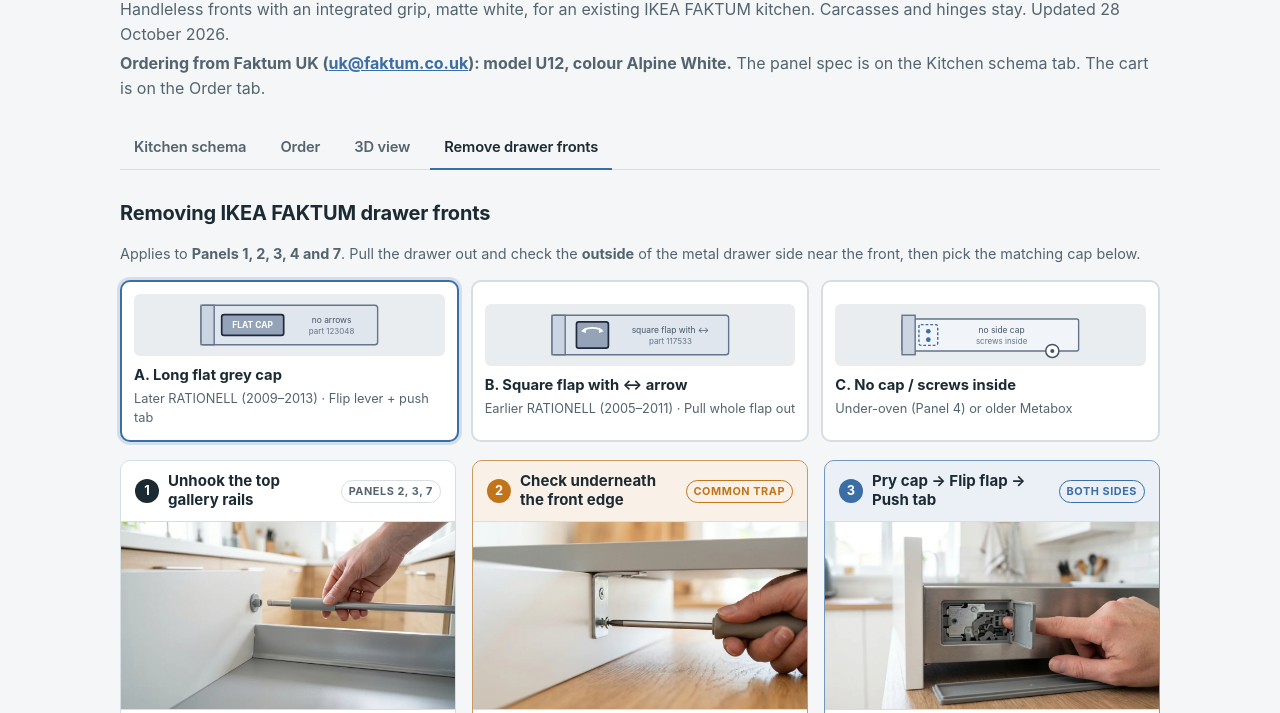
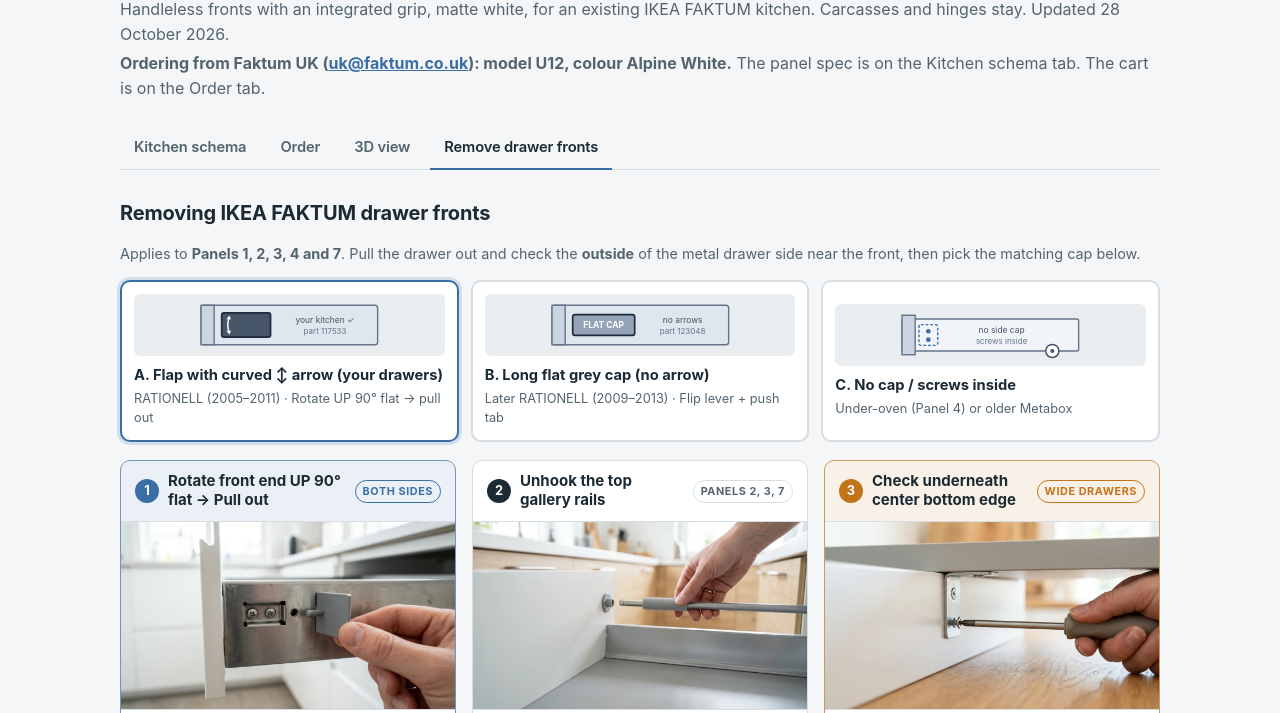
Before and after one commit to smnbss/kitchen-london, a plain HTML site: page index.html in a window 1280 px wide. Both pictures are taken after a click on the tab "Remove drawer fronts". Shown: the part 87-800 px from the top of the page. Drawn offline with nearby package versions, Linux system fonts and the light colour scheme.

Commit message:
Make confirmed RATIONELL 117533 (rotate UP 90° flat -> pull out) default on #drawers

```diff
--- a/index.html
+++ b/index.html
@@ -866,7 +866,22 @@ start();
 <p class="muted">Applies to <strong>Panels 1, 2, 3, 4 and 7</strong>. Pull the drawer out and check the <strong>outside</strong> of the metal drawer side near the front, then pick the matching cap below.</p>
 
 <div class="d-types" role="tablist" aria-label="Drawer hardware type">
-  <button class="d-type is-on" data-dtype="d-gen2" role="tab" aria-selected="true">
+  <button class="d-type is-on" data-dtype="d-gen1" role="tab" aria-selected="true">
+    <svg viewBox="0 0 220 66" xmlns="http://www.w3.org/2000/svg">
+      <rect x="16" y="12" width="188" height="42" rx="3" fill="#dfe6ed" stroke="#64748b" stroke-width="1.5"/>
+      <rect x="16" y="12" width="14" height="42" fill="#cbd5e1" stroke="#64748b" stroke-width="1.5"/>
+      <rect x="38" y="20" width="52" height="26" rx="2.5" fill="#475569" stroke="#1e293b" stroke-width="1.8"/>
+      <path d="M46 25 Q43 33 46 41" fill="none" stroke="#fff" stroke-width="1.6"/>
+      <polygon points="46,23 43,27 48,27" fill="#fff"/>
+      <polygon points="46,43 43,39 48,39" fill="#fff"/>
+      <text x="148" y="31" text-anchor="middle" font-size="9" fill="#475569">your kitchen ✓</text>
+      <text x="148" y="43" text-anchor="middle" font-size="8.5" fill="#64748b">part 117533</text>
+    </svg>
+    <strong>A. Flap with curved ↕ arrow (your drawers)</strong>
+    <span>RATIONELL (2005–2011) · Rotate UP 90° flat → pull out</span>
+  </button>
+
+  <button class="d-type" data-dtype="d-gen2" role="tab" aria-selected="false">
     <svg viewBox="0 0 220 66" xmlns="http://www.w3.org/2000/svg">
       <rect x="16" y="12" width="188" height="42" rx="3" fill="#dfe6ed" stroke="#64748b" stroke-width="1.5"/>
       <rect x="16" y="12" width="14" height="42" fill="#cbd5e1" stroke="#64748b" stroke-width="1.5"/>
@@ -875,23 +890,8 @@ start();
       <text x="155" y="31" text-anchor="middle" font-size="9" fill="#475569">no arrows</text>
       <text x="155" y="43" text-anchor="middle" font-size="8.5" fill="#64748b">part 123048</text>
     </svg>
-    <strong>A. Long flat grey cap</strong>
+    <strong>B. Long flat grey cap (no arrow)</strong>
     <span>Later RATIONELL (2009–2013) · Flip lever + push tab</span>
-  </button>
-
-  <button class="d-type" data-dtype="d-gen1" role="tab" aria-selected="false">
-    <svg viewBox="0 0 220 66" xmlns="http://www.w3.org/2000/svg">
-      <rect x="16" y="12" width="188" height="42" rx="3" fill="#dfe6ed" stroke="#64748b" stroke-width="1.5"/>
-      <rect x="16" y="12" width="14" height="42" fill="#cbd5e1" stroke="#64748b" stroke-width="1.5"/>
-      <rect x="42" y="19" width="34" height="28" rx="2.5" fill="#94a3b8" stroke="#1e293b" stroke-width="1.8"/>
-      <path d="M49 28 Q59 23 69 28" fill="none" stroke="#fff" stroke-width="1.8"/>
-      <polygon points="47,29 52,25 52,31" fill="#fff"/>
-      <polygon points="71,29 66,25 66,31" fill="#fff"/>
-      <text x="142" y="31" text-anchor="middle" font-size="9" fill="#475569">square flap with ↔</text>
-      <text x="142" y="43" text-anchor="middle" font-size="8.5" fill="#64748b">part 117533</text>
-    </svg>
-    <strong>B. Square flap with ↔ arrow</strong>
-    <span>Earlier RATIONELL (2005–2011) · Pull whole flap out</span>
   </button>
 
   <button class="d-type" data-dtype="d-meta" role="tab" aria-selected="false">
@@ -911,8 +911,8 @@ start();
   </button>
 </div>
 
-<!-- TYPE A: Later RATIONELL (2009-2013, AA-509249) -->
-<div id="d-gen2" class="d-pane is-on">
+<!-- TYPE B (older default now secondary): Later RATIONELL (2009-2013, AA-509249) -->
+<div id="d-gen2" class="d-pane">
   <div class="d-steps">
     <article class="d-step">
       <div class="d-head"><span class="d-num">1</span><strong>Unhook the top gallery rails</strong><span class="d-tag">Panels 2, 3, 7</span></div>
@@ -951,40 +951,40 @@ start();
   </div>
 </div>
 
-<!-- TYPE B: Earlier RATIONELL (2005-2011, AA-278555) -->
-<div id="d-gen1" class="d-pane">
+<!-- TYPE A (CONFIRMED YOUR KITCHEN): RATIONELL 117533 (2005-2011, AA-278555) -->
+<div id="d-gen1" class="d-pane is-on">
   <div class="d-steps">
+    <article class="d-step is-key">
+      <div class="d-head"><span class="d-num">1</span><strong>Rotate front end UP 90° flat → Pull out</strong><span class="d-tag">Both sides</span></div>
+      <img class="d-photo" src="img/step-type-b-flap.webp" alt="Rotating the grey plastic locking plate 90 degrees upward flat against the drawer side and pulling it straight out sideways" loading="lazy">
+      <div class="d-body">
+        <p>On the <strong>outside</strong> of both metal sides: slide a fingernail under the <strong>front end</strong> of the dark-grey plate (the end with the curved <code>↕</code> arrow) and <strong>rotate it UP 90° flat against the metal side</strong> (like a clock hand) until it stands straight up vertically.</p>
+        <p>Once vertical, <strong>pull the entire plastic plate straight OUT sideways</strong> — its pin only clears the keyhole when pointing straight up. <strong>Don't turn the two silver + / × screws</strong> revealed behind it.</p>
+      </div>
+    </article>
+
     <article class="d-step">
-      <div class="d-head"><span class="d-num">1</span><strong>Unhook the top gallery rails</strong><span class="d-tag">Panels 2, 3, 7</span></div>
+      <div class="d-head"><span class="d-num">2</span><strong>Unhook the top gallery rails</strong><span class="d-tag">Panels 2, 3, 7</span></div>
       <img class="d-photo" src="img/step-gallery-rail.webp" alt="Sliding the grey plastic collar back on an IKEA RATIONELL gallery rail" loading="lazy">
       <div class="d-body">
-        <p>On deep drawers: slide the <strong>plastic collar</strong> at the front of each top metal rod <strong>BACK</strong> toward the rear of the drawer, then pull the rod back out of the front socket on both sides.</p>
+        <p>On deep drawers (skip on Panel 1): slide the <strong>plastic collar</strong> at the front of each top metal rod <strong>BACK</strong> toward the rear of the drawer, then pull the rod back out of the front socket on both sides.</p>
       </div>
     </article>
 
     <article class="d-step is-warn">
-      <div class="d-head"><span class="d-num">2</span><strong>Unscrew the center bottom L-bracket</strong><span class="d-tag">Common trap</span></div>
+      <div class="d-head"><span class="d-num">3</span><strong>Check underneath center bottom edge</strong><span class="d-tag">Wide drawers</span></div>
       <img class="d-photo" src="img/step-underside-bracket.webp" alt="Unscrewing the underside center L-bracket from the drawer front" loading="lazy">
       <div class="d-body">
-        <p>Look underneath the <strong>middle of the front bottom edge</strong> and remove the horizontal screw holding the L-bracket (<code>101398</code>) into the back of the front panel.</p>
+        <p>Check underneath the <strong>middle of the front bottom edge</strong> — if there's a small metal L-bracket (<code>101398</code>) screwed into the back of the drawer front, remove that screw.</p>
         <p>Tip: to lift this drawer off the cabinet rails first, pull it all the way out and lift the front UP sharply.</p>
       </div>
     </article>
 
-    <article class="d-step is-key">
-      <div class="d-head"><span class="d-num">3</span><strong>Swing flap open → Pull it straight out</strong><span class="d-tag">The key trick</span></div>
-      <img class="d-photo" src="img/step-type-b-flap.webp" alt="Pulling the square grey plastic locking flap with its protruding pin sideways out of the metal drawer side, exposing two adjustment screws" loading="lazy">
-      <div class="d-body">
-        <p>On the <strong>outside</strong> of both metal sides: swing the square grey flap (<code>117533</code>) open 90°, then <strong>pull the entire plastic flap STRAIGHT OUT sideways</strong>. Its pin locks the bracket — once both flaps are out, the front is unlocked.</p>
-        <p><strong>Don't turn the two silver + / × screws</strong> revealed behind it — those only adjust alignment.</p>
-      </div>
-    </article>
-
     <article class="d-step">
-      <div class="d-head"><span class="d-num">4</span><strong>Pull front straight off &amp; keep flaps</strong><span class="d-tag">Reuse hardware</span></div>
+      <div class="d-head"><span class="d-num">4</span><strong>Pull front straight off &amp; keep plates</strong><span class="d-tag">Reuse hardware</span></div>
       <img class="d-photo" src="img/step-pull-front.webp" alt="Pulling the detached white drawer front straight away from the metal drawer box" loading="lazy">
       <div class="d-body">
-        <p>Pull the front <strong>straight forward</strong>. Keep the <strong>two grey locking flaps (<code>117533</code>)</strong> you pulled out, plus unscrew and save the front brackets and rail sockets from the back of the old front.</p>
+        <p>Pull the front <strong>straight forward</strong>. Keep the <strong>two grey locking plates (<code>117533</code>)</strong> you pulled out, plus unscrew and save the metal front brackets and rail sockets from the back of the old front to fit onto your new U12 fronts.</p>
       </div>
     </article>
   </div>
```
